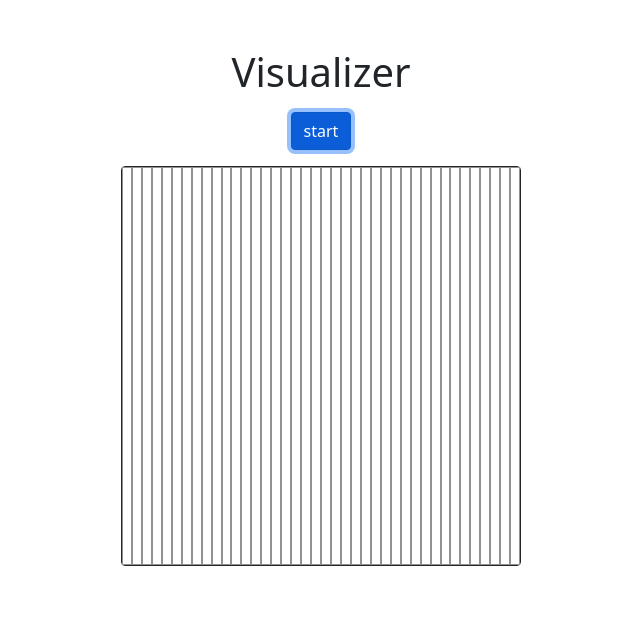
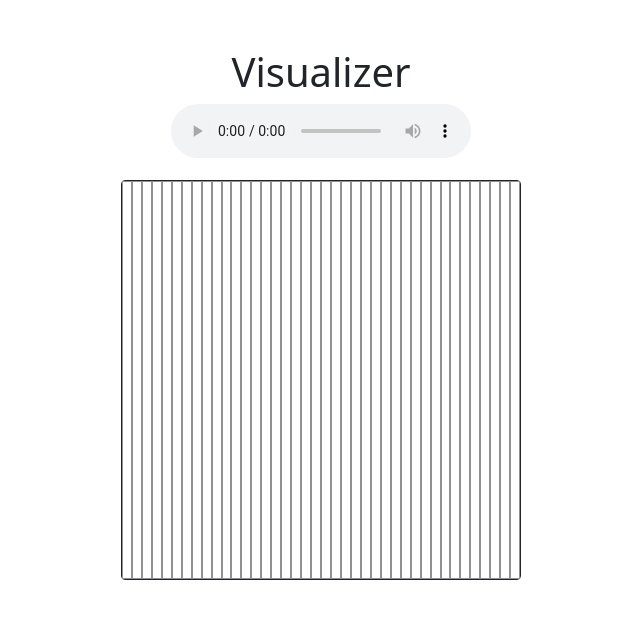
Before and after one commit to BaderTim/cern-coding-challenge-sy-epc-ccs-2022-cf2, a Vue app in the folder challenge-vue/: page / in a window 1280 px wide. Both pictures are taken after a click on the button "start". Shown: the top 618 px of the page, without its empty margins (319-959 px from the left). Built offline with nearby package versions, Linux system fonts and the light colour scheme.

Commit message:
added FPS limit, started working on audioContext

```diff
--- a/challenge-vue/src/App.vue
+++ b/challenge-vue/src/App.vue
@@ -13,13 +13,13 @@
 
 <template>
     <div class="container mt-5">
-        <!-- Render Audio Controls and Visualizer if there are no errors/warnings -->
+        <!-- Render AudioControls and AudioVisualizer if there are no errors/warnings -->
         <div v-if="errors.length == 0" class="text-center">
             <h1>Visualizer</h1>
             <AudioControls/>
             <AudioVisualizer/>
         </div>
-        <!-- Render Error Visualizer if there are any warnings or errors -->
+        <!-- Render ErrorVisualizer if there are any warnings or errors -->
         <ErrorVisualizer
             v-else
             v-for="error in errors"
--- a/challenge-vue/src/components/AudioControls.vue
+++ b/challenge-vue/src/components/AudioControls.vue
@@ -1,11 +1,98 @@
 <script setup>
+    import { watch, ref } from 'vue';
+    import { useStore } from 'vuex'
+    const store = useStore();
+
+    // All audio files can be registered here
+    const audioFiles = ["music.mp3"];
+    // Set the active audio file
+    const activeAudioFile = 0;
+
+    // Add audio files to store
+    audioFiles.forEach(file => {
+        store.commit("Audio/addAudioFile", file);
+    });
+
+    //
+    // watchers
+    //
+
+    // watch active audio file index
+    let activeAudioFileIndex = ref(store.getters['Audio/getActiveAudioIndex']);
+    watch(() => store.getters['Audio/getActiveAudioIndex'], (newValue) => {
+        activeAudioFileIndex.value = newValue;
+    });
+    // watch active audio file name
+    let activeAudioFileName = ref(store.getters['Audio/getActiveAudio']);
+    watch(() => store.getters['Audio/getActiveAudio'], (newValue) => {
+        activeAudioFileName.value = newValue;
+    });
+
+
+    //
+    // handlers
+    //
+
+    // Set the active audio file on start button click
+    const handleStart = () => {
+        store.commit('Audio/setActiveAudioById', activeAudioFile);
+    }
+    // handle audio element play
+    const handlePlay = () => {
+        store.commit("Audio/play");
+
+        // create audio context
+        const audioContext = new (window.AudioContext || window.webkitAudioContext)();
+
+        // create a mediaElementNode within audioContext by passing the HTML audio element
+        const audioElement = document.getElementById('audio-player');
+        const mediaElementNode = audioContext.createMediaElementSource(audioElement);
+
+        // create an analyserNode within audioContext and pass it the outputs
+        // from the mediaElementNode by using the connect method
+        const analyserNode = audioContext.createAnalyser();
+        mediaElementNode.connect(analyserNode);
+
+        // create buffer for capturing data from analyserNode
+        const bufferLength = analyserNode.frequencyBinCount;
+        const dataArray = new Uint8Array(bufferLength);
+        // retrieve the frequency data from the analyserNode
+        analyserNode.getByteTimeDomainData(dataArray);
+
+        console.log(dataArray);
+
+    }
+    // handle audio element pause
+    const handlePause = () => {
+        store.commit("Audio/pause");
+    }
 
 </script>
 
 
 <template>
     <div>
-        <button class="btn btn-primary mt-2">start</button>
+        <!--
+        Here could be a select element to choose the audio file
+        that should get activated on button click in case more
+        than one are registered.
+        -->
+        <button
+            v-if="activeAudioFileIndex == -1"
+            class="btn btn-primary mt-2"
+            @click="handleStart"
+            >start
+        </button>
+
+        <audio
+            v-else
+            :src="activeAudioFileName"
+            @play="handlePlay"
+            @pause="handlePause"
+            id="audio-player"
+            controls
+            >Your browser does not support the audio element. Try using the latest version of Google Chrome or Firefox.
+        </audio>
     </div>
 </template>
 
--- a/challenge-vue/src/components/AudioVisualizer.vue
+++ b/challenge-vue/src/components/AudioVisualizer.vue
@@ -1,27 +1,91 @@
 <script setup>
-    // import { useStore } from 'vuex'
-    // const store = useStore();
+    import { watch } from 'vue';
+    import { useStore } from "vuex";
+    const store = useStore();
 
     // visualizer dimensions in px
     const visualizer = {width: 400, height: 400};
     // width of a single bar in px
     // must meet visualizer.width % spectrumBarWidth == 0
     const spectrumBarWidth = 10;
+    // Maximum refresh rate
+    const fps = 40;
 
     // computed spectrum bar count
     const spectrumBarCount = visualizer.width / spectrumBarWidth;
-
+    // computed fps interval
+    const fpsInterval = 1000 / fps;
     // dynamic css variables
     const _visualizerWidth = visualizer.width + 'px';
     const _visualizerHeight = visualizer.height + 'px';
     const _spectrumBarWidth = spectrumBarWidth + 'px';
+
+    // watch start/stop button from audio element
+    watch(() => store.getters['Audio/isPlaying'], (newValue) => {
+        if(newValue) {
+            // start visualizer
+            startVisualizing();
+        } else {
+            // stop visualizer
+            stopVisualizing();
+        }
+    });
+
+    let stop;
+    let then;
+
+    const startVisualizing = () => {
+        stop = false;
+        then = window.performance.now();
+        visualize();
+    }
+
+    const stopVisualizing = () => {
+        stop = true;
+    }
+
+    const visualize = (now) => {
+        // stop
+        if (stop) {
+            return;
+        }
+        // request another frame
+        window.requestAnimationFrame(visualize);
+        // calc elapsed time since last loop
+        const elapsed = now - then;
+        // if enough time has elapsed, draw the next frame
+        if (elapsed > fpsInterval) {
+            // Get ready for next frame by setting then=now
+            then = now - (elapsed % fpsInterval);
+            console.log('visualizing');
+            // draw stuff here
+
+            // get audio context
+            // get audio timestamp
+            // visualize timestamp
+
+        }
+    }
+
+    // eslint-disable-next-line no-unused-vars
+    const changeSpectrumBarHeight = (id, height) => {
+        // id: the id of the spectrum bar
+        // height: the new height of the spectrum bar in percentage
+        document.getElementById('spectrumBar-'+id).style.height = height + '%';
+    }
+
 </script>
 
 
 <template>
     <div class="visualizer border border-dark m-auto rounded mt-3">
         <!-- Render spectrum bars with for loop -->
-        <div v-for="spectrumBar in spectrumBarCount" :key="spectrumBar" class="spectrum-bar"/>
+        <div
+            v-for="spectrumBar in spectrumBarCount"
+            :key="spectrumBar"
+            :id="'spectrumBar-'+spectrumBar"
+            class="spectrum-bar"
+        />
     </div>
 </template>
 
--- a/challenge-vue/src/main.js
+++ b/challenge-vue/src/main.js
@@ -17,7 +17,7 @@ const app = createApp(App)
 
 // error handler
 // handles exceptions and visualizes them in the UI and console
-app.config.errorHandler = (err, vm, info) => {
+app.config.errorHandler = (err, _, info) => {
     // first log error to console, in case the error store is not working
     console.error(err, info);
     // then try to add error to error store, which also shows it in the UI
@@ -25,8 +25,8 @@ app.config.errorHandler = (err, vm, info) => {
 }
 // warning handler
 // handles warnings and visualizes them in the UI and console
-app.config.warnHandler = (msg, vm, trace) => {
-    // first log warning to console, in case the error store is not working
+app.config.warnHandler = (msg, _, trace) => {
+    // first log warning to console in case the error store is not working
     console.warn(msg, trace);
     // then try to add warning to error store, which also shows it in the UI
     useStore().commit('Error/addError', {title: msg, message: trace, type: "Warning"});
--- a/challenge-vue/src/store/Audio.store.js
+++ b/challenge-vue/src/store/Audio.store.js
@@ -4,19 +4,56 @@
  */
 
 const state = () => ({
-
+    audioFiles: [],
+    activeAudioIndex: -1,
+    playing: false,
+    _startingTime: -1,
+    _passedTime: 0,
 });
 
 const getters = {
-
-};
-
-const actions = {
-
+    getAudioFiles: state => state.audioFiles,
+    getSingleAudioById: state => (id) => state.audioFiles[id],
+    getActiveAudio: state => state.audioFiles[state.activeAudioIndex],
+    getActiveAudioIndex: state => state.activeAudioIndex,
+    isPlaying: state => state.playing,
+    getPlayingTime: state => {
+        if (state._startingTime === -1) {
+            return 0;
+        }
+        if(state.playing) {
+            return state._passedTime + (Date.now() - state._startingTime);
+        }
+        return state._passedTime;
+    }
 };
 
 const mutations = {
-
+    addAudioFile(state, fileName) {
+        state.audioFiles.push(fileName);
+    },
+    removeAudioFileById(state, id) {
+        state.audioFiles.splice(id, 1);
+        if(state.activeAudioIndex === id) {
+            state.activeAudioIndex = -1;
+        } else if(state.activeAudioIndex > id) {
+            state.activeAudioIndex--;
+        }
+    },
+    setActiveAudioById(state, id) {
+        state.activeAudioIndex = id;
+    },
+    setActiveAudioByName(state, fileName) {
+        state.activeAudioIndex = state.audioFiles.indexOf(fileName);
+    },
+    play(state) {
+        state.playing = true;
+        state._startingTime = Date.now();
+    },
+    pause(state) {
+        state.playing = false;
+        state._passedTime += Date.now() - state._startingTime;
+    }
 };
 
-export default { state, getters, actions, mutations, namespaced: true, };
+export default { state, getters, mutations, namespaced: true, };
```
Also changed, not shown: challenge-vue/src/store/Error.store.js (+6 -4 lines), 1 other file (tests, documents, lock files or other folders).
